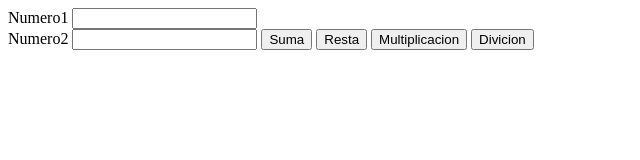
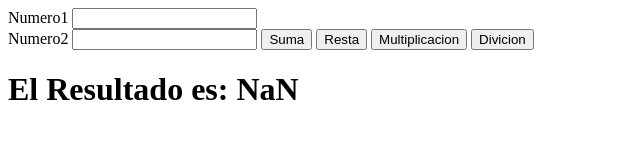
Before and after one commit to Elvis566/Calculadora, a plain HTML site: page index.html in a window 1280 px wide. Both pictures are taken after a click on the button "Divicion". Shown: the whole page, without its empty margins (0-640 px from the left). Drawn offline with Linux system fonts and the light colour scheme.

Commit message:
Se realizo el proceso de la divicion

```diff
--- a/index.html
+++ b/index.html
@@ -18,7 +18,7 @@
             <button onclick="suma()">Suma</button>
             <button onclick="resta()">Resta</button>
             <button onclick="multiplicacion()">Multiplicacion</button>
-            <button>Divicion</button>
+            <button onclick="divicion()">Divicion</button>
 
             <h1 id="Resultado"></h1>
 
--- a/script.js
+++ b/script.js
@@ -16,3 +16,7 @@ function multiplicacion(){
     let multiplicacion = parseInt(num1.value)*parseInt(num2.value);
     resultado.innerHTML=" El Resultado es: " +(multiplicacion);
 }
+function divicion(){
+    let divicion = parseInt(num1.value)/parseInt(num2.value);
+    resultado.innerHTML=" El Resultado es: " +(divicion);
+}
```
